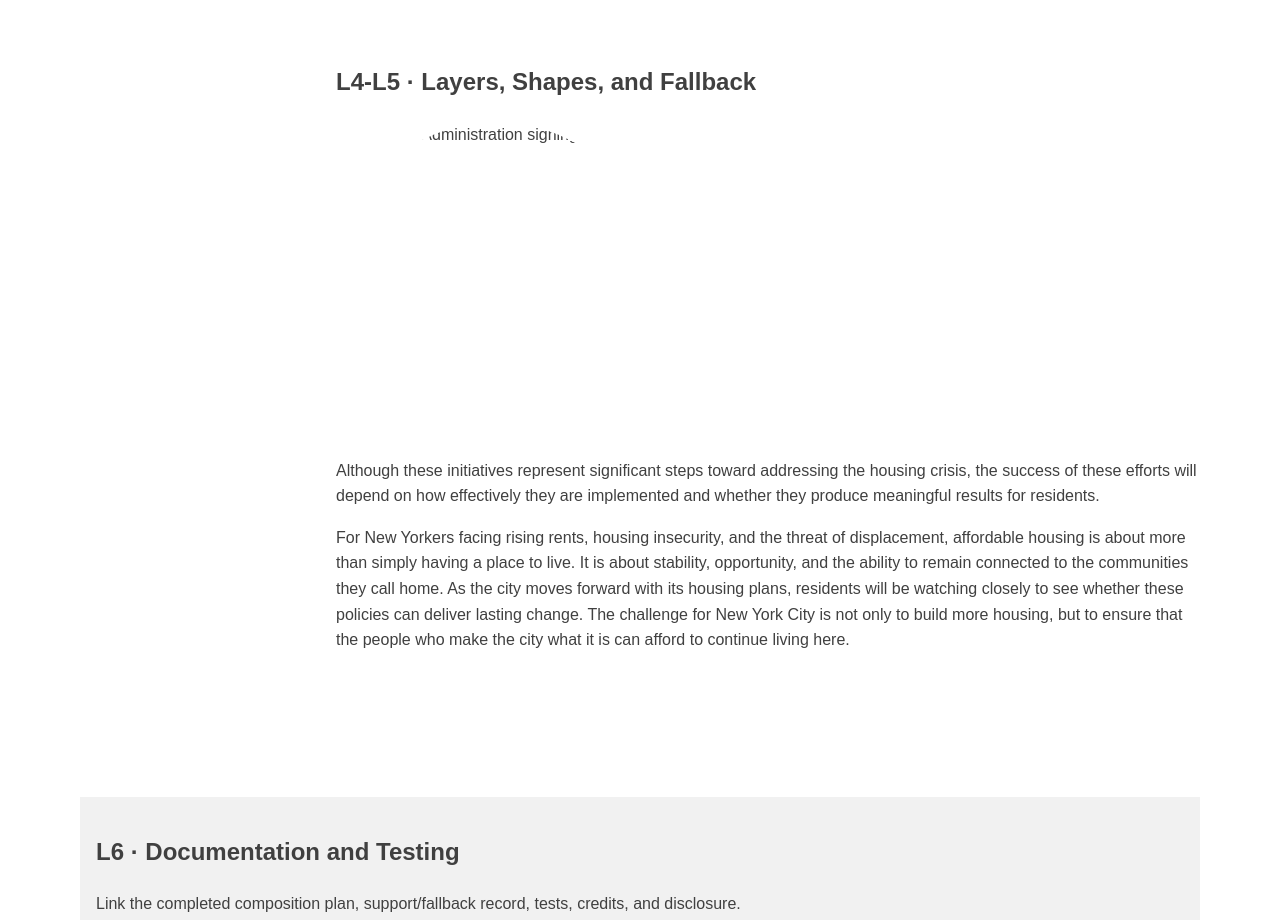
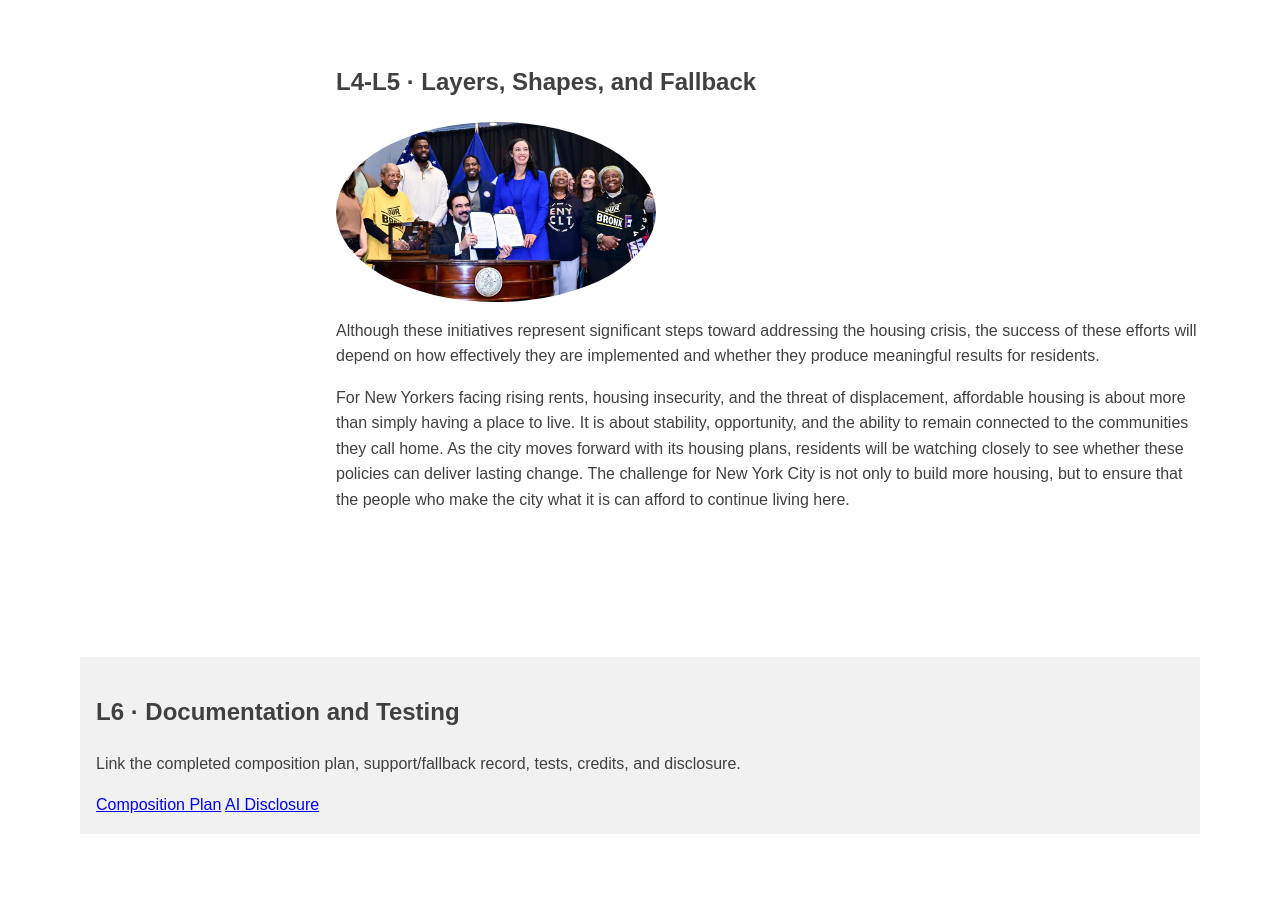
Before and after one commit to lhester5-maker/layered-featured-story, a plain HTML site: page index.html in a window 1280 px wide. Shown: the part 2400-3320 px from the top of the page. After the commit the page ends 3250 px from the top, so only its background shows below. Drawn offline with Linux system fonts and the light colour scheme.

Commit message:
Fix image tag formatting in index.html

```diff
--- a/index.html
+++ b/index.html
@@ -44,7 +44,7 @@ These initiatives reflect the administration's broader goal of making housing mo
                 </section>
                 <section id="section-two">
                     <h2>L4-L5 · Layers, Shapes, and Fallback</h2>
-                    <img class="shape-portrait" src=""mamdani.webp" alt="Mamdani Administration signing COPA" width="600" height="600">
+                    <img class="shape-portrait" src="mamdani.webp" alt="Mamdani Administration signing COPA" width="600" height="600">
                     <p>Although these initiatives represent significant steps toward addressing the housing crisis, the success of these efforts will depend on how effectively they are implemented and whether they produce meaningful results for residents.
 </p>
                     <p>For New Yorkers facing rising rents, housing insecurity, and the threat of displacement, affordable housing is about more than simply having a place to live. It is about stability, opportunity, and the ability to remain connected to the communities they call home.
```
